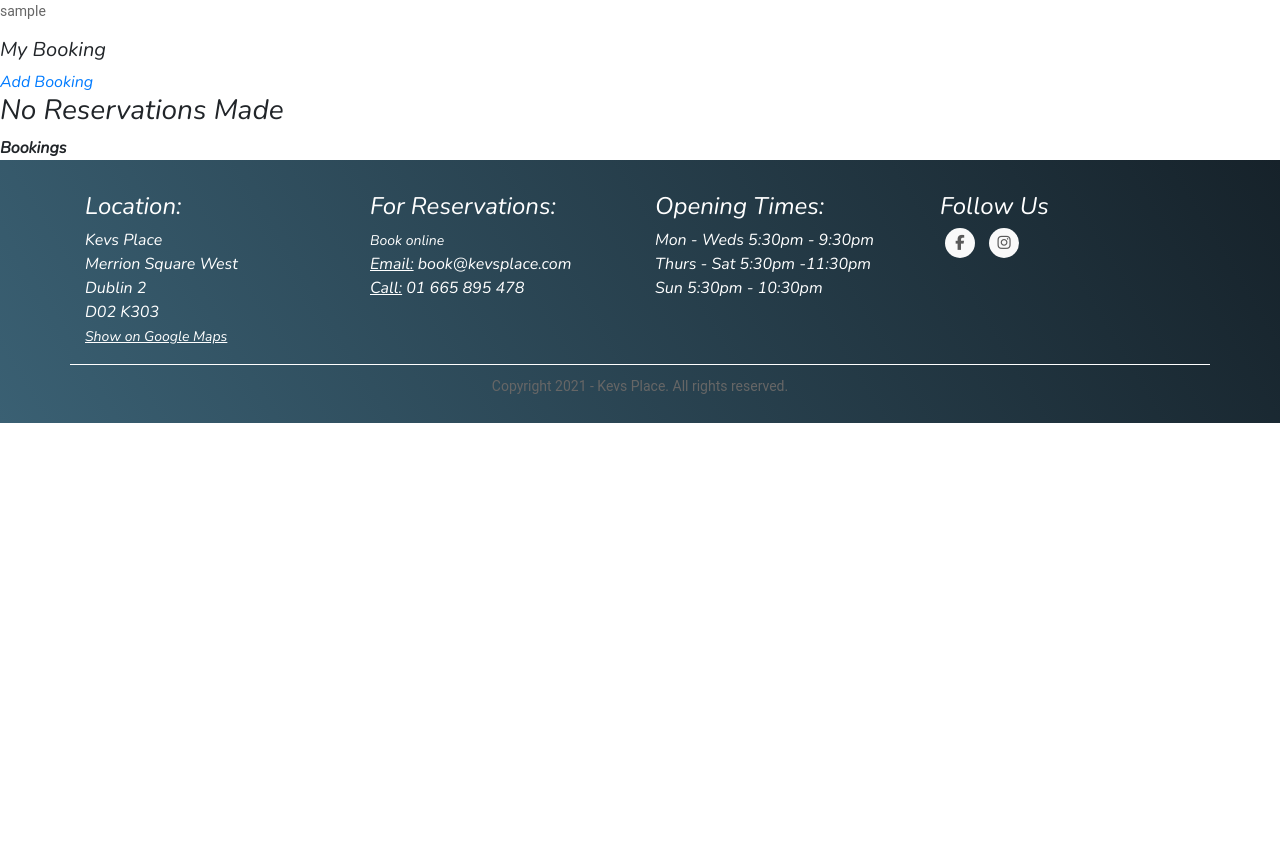
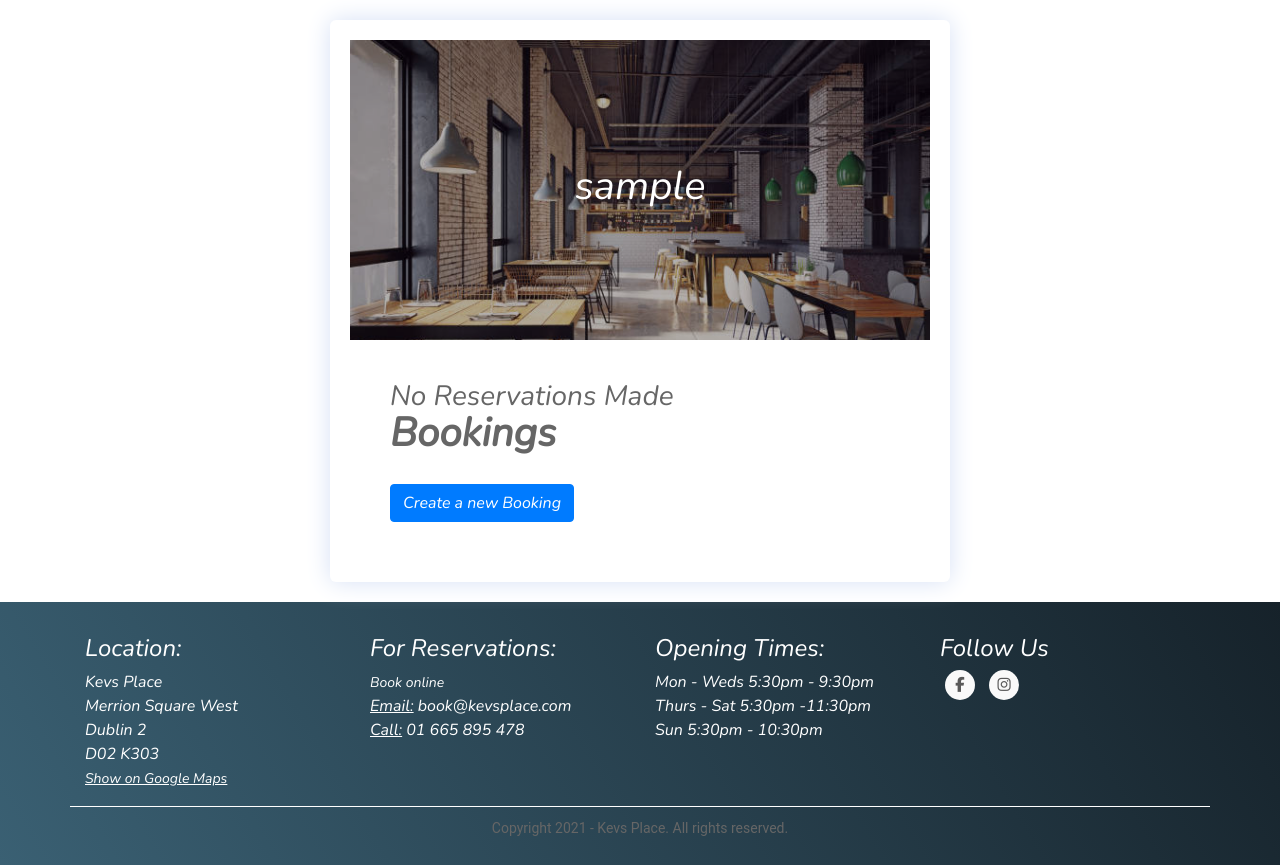
Before and after one commit to Code-Institute-Submissions/kevinfAAA-kevins-pp4_AprResub, a Django app: page /bookings/ in a window 1280 px wide. Shown: the part 62-927 px from the top of the page. Before the commit the page ends 485 px from the top, so only its background shows below. Run offline with Django 4.2, Linux system fonts and the light colour scheme; the visitor is signed in with stand-in values (Sample User, id 1); data that the repository does not hold is empty; some libraries are stand-ins or nearby versions.

Commit message:
Add Styling to landing page and bookings page

```diff
--- a/kevinspp4/settings.py
+++ b/kevinspp4/settings.py
@@ -57,7 +57,7 @@ INSTALLED_APPS = [
 
 SITE_ID = 1
 
-LOGIN_REDIRECT_URL = '/reservations/'
+LOGIN_REDIRECT_URL = '/'
 LOGOUT_REDIRECT_URL = '/'
 
 
--- a/restaurant/templates/restaurant/bookings_delete.html
+++ b/restaurant/templates/restaurant/bookings_delete.html
@@ -4,7 +4,7 @@
 <div id="reservations" class="testbox">
     <form action="" method="POST">
         {% csrf_token %}
-        <a href="{% url 'bookings' %}">Go Back</a>
+        <a href="{% url 'bookings' %}" type="button" class="btn btn-warning">Go Back</a>
         <p>Are you sure you want to cancel this reservation? {{booking}}</p>
         <input type="Submit" value="Cancel Booking"/>
     </form>
--- a/restaurant/templates/restaurant/bookings_form.html
+++ b/restaurant/templates/restaurant/bookings_form.html
@@ -4,6 +4,7 @@
 
 <div id="reservations" class="testbox">
         <form action="" method="POST">
+          <a href="{% url 'bookings' %}" type="button" class="btn btn-warning">Go Back</a>
           {% csrf_token %}
 
           {{ form.as_p }}
--- a/restaurant/templates/restaurant/bookings_list.html
+++ b/restaurant/templates/restaurant/bookings_list.html
@@ -2,11 +2,12 @@
 
 {% block content %}
 {% if request.user.is_authenticated %}
-<p>{{request.user}}</p>
-<h5>My Booking</h5>
-<a href="{% url 'create' %}">Add Booking</a>
-
-
+<div class="testbox">
+    <form class="login" method="POST" action="{% url 'account_login' %}">
+        <div class= "banner">
+        <h1>{{request.user}}</h1>
+        </div>
+        <div class="bookings">
         <table>
             <tr>
                 <th>Bookings</th>
@@ -16,14 +17,19 @@
             {% for reservations in bookings %}
             <tr>
                 <td>{{reservations.title}}</td>
-        <td><a href="{% url 'bookings' reservations.id %}">View</a></td>
-        <td><a href="{% url 'update' reservations.id %}">Edit</a></td>
-        <td><a href="{% url 'delete' reservations.id %}">Delete</a></td>
+                <td><a type="button" class="btn btn-success" href="{% url 'update' reservations.id %}">Edit</a></td>
+                <td><a type="button" class="btn btn-danger" href="{% url 'delete' reservations.id %}">Delete</a></td>
             </tr>
             {% empty %}
         <h3>No Reservations Made</h3>
             {% endfor %}
         </table>
+        <div>
+            <a type="button" class="btn btn-primary" href="{% url 'create' %}">Create a new Booking</a>
+        </div>
+        </div>
+    </form>
+</div>
 {% endif %}
 
 
--- a/restaurant/templates/restaurant/reserved.html
+++ /dev/null
@@ -1,6 +0,0 @@
-{% extends "base.html" %}
-
-{% block content %}
-<h1>Reserved</h1>
-
-{% endblock content %}
--- a/static/css/style.css
+++ b/static/css/style.css
@@ -69,6 +69,18 @@
     align-items: center;
     justify-content: center;
     position: relative;
+}
+
+.landing {
+    width: 50%;
+    padding: 20px;
+    display: flex;
+    justify-content: center;
+    text-align: center;
+    border-radius: 6px;
+    color: rgb(49, 49, 49);
+    background-color: rgba(178, 225, 247, 0.6);
+    box-shadow: 0 0 25px 0 #d6e0f5;
 }
 
 /*Reservations Form*/
@@ -211,6 +223,9 @@ button:hover {
     form {
         width: 100%;
     }
+    .landing {
+        width: 100%;
+    }
 }
 
 button:hover {
@@ -343,7 +358,7 @@ ul.social-network li {
     align-items: center;
     text-align: center;
     position: relative;
-    padding-top: 100px;
+    padding-top: 50px;
 }
 
 .menupage::before {
@@ -353,41 +368,71 @@ ul.social-network li {
     right: 0px;
     bottom: 0px;
     left: 0px;
-    background-color: rgba(0,0,0,0.45);
+    background-color: rgba(0,0,0,0.7);
 }
 
 .menu h2 {
     position: relative;
     color: #ffffff;
     font-size: 3rem;
-    line-height: 0.9;
+    line-height: 1;
     text-align: center;
   }
 
   .menu li {
     position: relative;
     color: #ffffff;
-    font-size: 1.5rem;
-    line-height: 0.9;
+    font-size: 2rem;
+    line-height: 1;
     text-align: center;
   }
 
-@media (max-width: 680px) {
+@media (max-width: 850px) {
+    .menupage {
+        height: 750px;
+    }
+
     .menu h2 {
         font-size: 3rem;
+        line-height: 1;
       }
 
       .menu li {
         font-size: 1.2rem;
+        line-height: 1.2;
       }
 }
 
-@media (max-width: 430px) {
+@media (max-width: 480px) {
+    .menupage {
+        height: 600px;
+    }
+
     .menu h2 {
         font-size: 2rem;
       }
 
       .menu li {
         font-size: 1rem;
+        line-height: 1;
       }
 }
+
+/*my Bookings Page*/
+
+.bookings {
+    font-size: 40px;
+    padding: 40px;
+}
+
+.bookings td{
+    padding: 10px;
+}
+
+.bookings th{
+    padding-bottom: 10px;
+}
+
+.bookings div{
+    padding-top: 30px;
+}
--- a/templates/base.html
+++ b/templates/base.html
@@ -10,7 +10,7 @@
     <link rel="stylesheet" href="https://stackpath.bootstrapcdn.com/bootstrap/4.3.1/css/bootstrap.min.css" integrity="sha384-ggOyR0iXCbMQv3Xipma34MD+dH/1fQ784/j6cY/iJTQUOhcWr7x9JvoRxT2MZw1T" crossorigin="anonymous">
     <link rel="stylesheet" href="https://cdn.jsdelivr.net/npm/@fortawesome/fontawesome-free@5.15.4/css/fontawesome.min.css">
     <link href="https://fonts.googleapis.com/css2?family=Nunito:ital,wght@1,300&display=swap" rel="stylesheet">
-    <title>Document</title>
+    <title>Kevs Place</title>
 </head>
 <body>
     <div class="header">
```
Also changed, not shown: templates/index.html (+12 -3 lines). Lines whose indentation alone changed are shown as unchanged.
